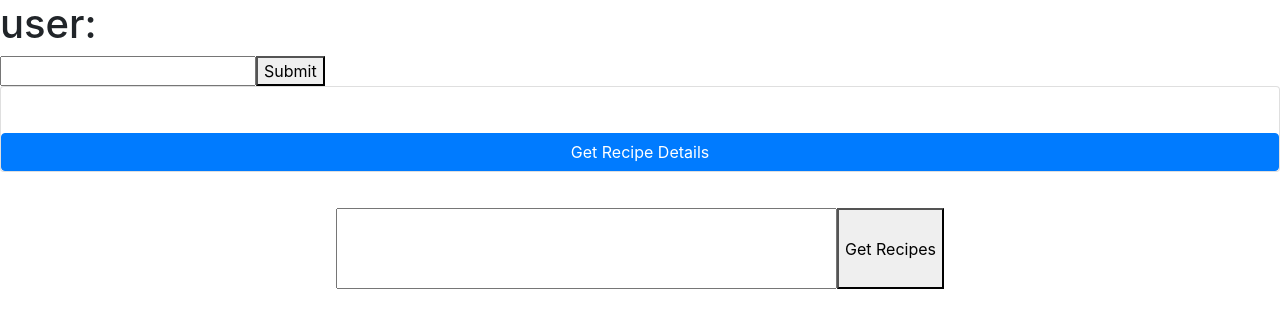
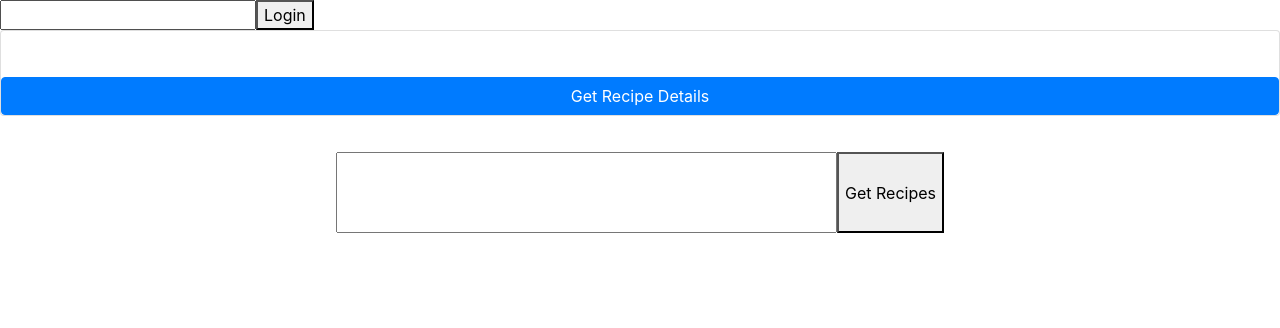
Before and after one commit to therealarcher/final, a React (Create React App) app in the folder front_react_state/: page / in a window 1280 px wide. Shown: the top 328 px of the page. Built offline with nearby package versions, Linux system fonts and the light colour scheme.

Commit message:
added the user state login and log out functionality

```diff
--- a/front_react_state/src/App.js
+++ b/front_react_state/src/App.js
@@ -7,11 +7,15 @@ import { Container, Row } from 'react-bootstrap';
 import { RecipeView } from './components/Recipe';
 import NavCard from './NavCard';
 import NewUser from './components/NewUser';
+
+//Information from this form is passed to the Rails API to run the recipe query
+// by search term(s)
 export class GetRecipes extends Component {
   constructor(props) {
     super();
 
     this.state = {
+      currentUser: '',
       recipes: [],
       query: ''
     };
@@ -85,20 +89,38 @@ export default class App extends Component {
   constructor() {
     super();
     this.HandleUpdate = this.HandleUpdate.bind(this);
+    this.updateCurrentUser = this.updateCurrentUser.bind(this);
+    this.handleLogout = this.handleLogout.bind(this);
   }
   state = {
     name: '',
-
+    currentUser: {
+      name: ''
+    },
     recipes: [],
     ingredients: []
   };
-
-  HandleUpdate(e) {
-    e.preventDefault();
+  updateCurrentUser(name) {
+    console.log('the', name);
     this.setState({
-      name: e.target.value
+      currentUser: {
+        name: name
+      }
     });
   }
+
+  HandleUpdate(name) {
+    this.setState({
+      name: name
+    });
+  }
+  handleLogout = (name) => {
+    this.setState({
+      currentUser: {
+        name: ''
+      }
+    });
+  };
   handleSubmit = (event, name) => {
     event.preventDefault();
 
@@ -123,11 +145,22 @@ export default class App extends Component {
   render() {
     return (
       <Fragment>
-        <h1>user:{this.state.name}</h1>
-        <div>
-          <NewUser name={this.state.name} HandleUpdate={this.HandleUpdate} />
-          <NavCard />
-        </div>
+        {this.state.currentUser.name ? (
+          <Fragment>
+            <h1>Logged in as : {this.state.currentUser.name}</h1>
+            <button onClick={this.handleLogout}>Logout</button>
+          </Fragment>
+        ) : (
+          <div>
+            <NewUser
+              currentUser={this.state.currentUser.name}
+              updateCurrentUser={this.updateCurrentUser}
+              name={this.state.name}
+              HandleUpdate={this.HandleUpdate}
+            />
+          </div>
+        )}
+        <NavCard />
 
         <Container>
           <Container>
--- a/front_react_state/src/components/NewUser.js
+++ b/front_react_state/src/components/NewUser.js
@@ -7,33 +7,33 @@ import React, { Component } from 'react';
 export default class newUser extends Component {
   constructor(props) {
     super(props);
-    this.state = {
-      name: ''
-    };
-    this.handleChange = (e) => {
-      console.log(e.target.value);
-    };
-    this.handleSubmit = (event) => {
-      event.preventDefault();
 
-      fetch(`http://localhost:3001/api/users/new?user_id=${this.props.name}`, {
-        mode: 'cors'
-      }).then(this.setState({ name: '' }));
-    };
+    this.handleSubmit = this.handleSubmit.bind(this);
   }
+
+  handleSubmit = (event) => {
+    console.log(this.props);
+    event.preventDefault();
+
+    fetch(`http://localhost:3001/api/users/new?user_id=${this.props.name}`, {
+      mode: 'cors'
+    })
+      .then(() => this.props.updateCurrentUser(this.props.name))
+      .then(() => this.props.HandleUpdate(''))
+      .catch((error) => console.log('error =>', error));
+  };
 
   render() {
     return (
       <div>
-        <form type="text">
+        <form onSubmit={this.handleSubmit}>
           <input
             id="userInput"
             type="text"
-            onChange={this.props.HandleUpdate}
+            onChange={(e) => this.props.HandleUpdate(e.target.value)}
+            value={this.props.name}
           />
-          <button onClick={this.handleSubmit} type="submit">
-            Submit
-          </button>
+          <button type="submit">Login</button>
         </form>
       </div>
     );
```
